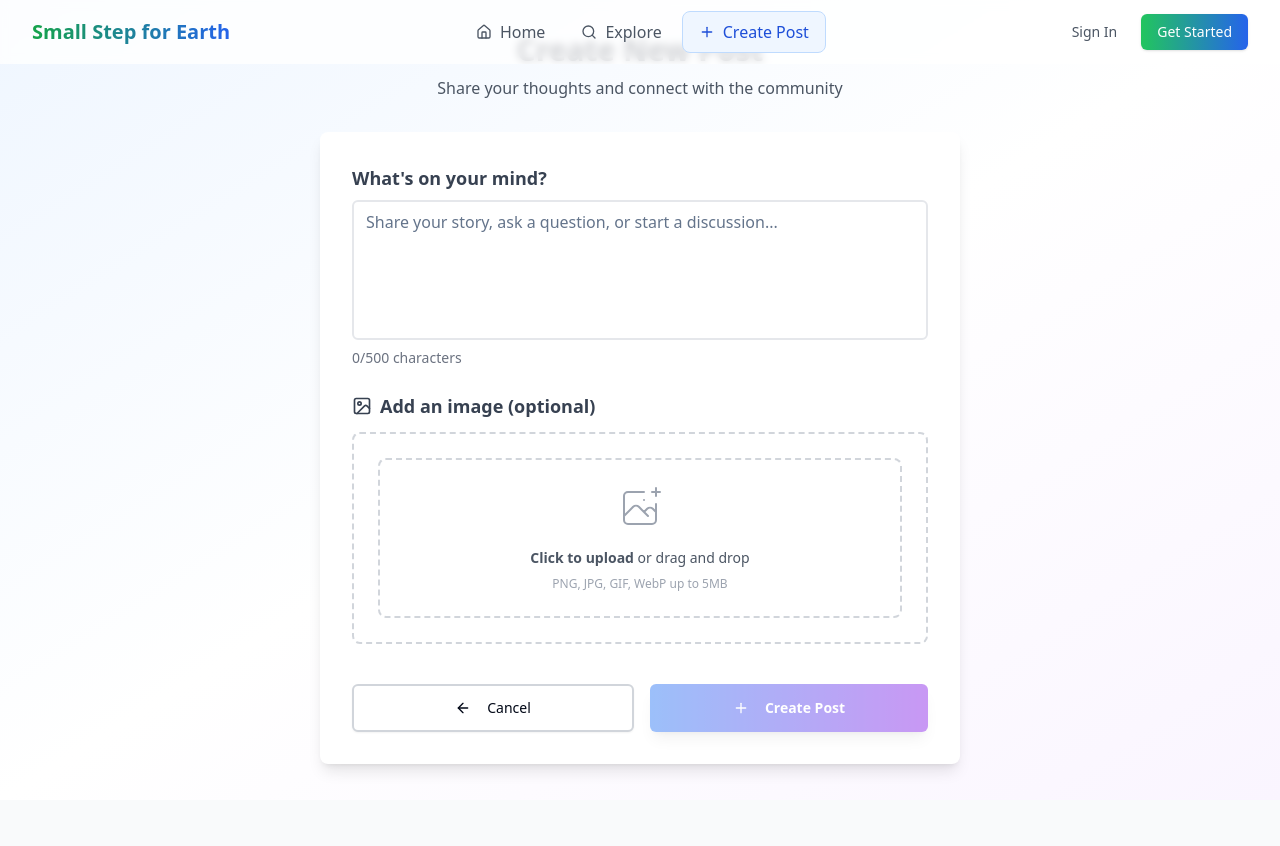
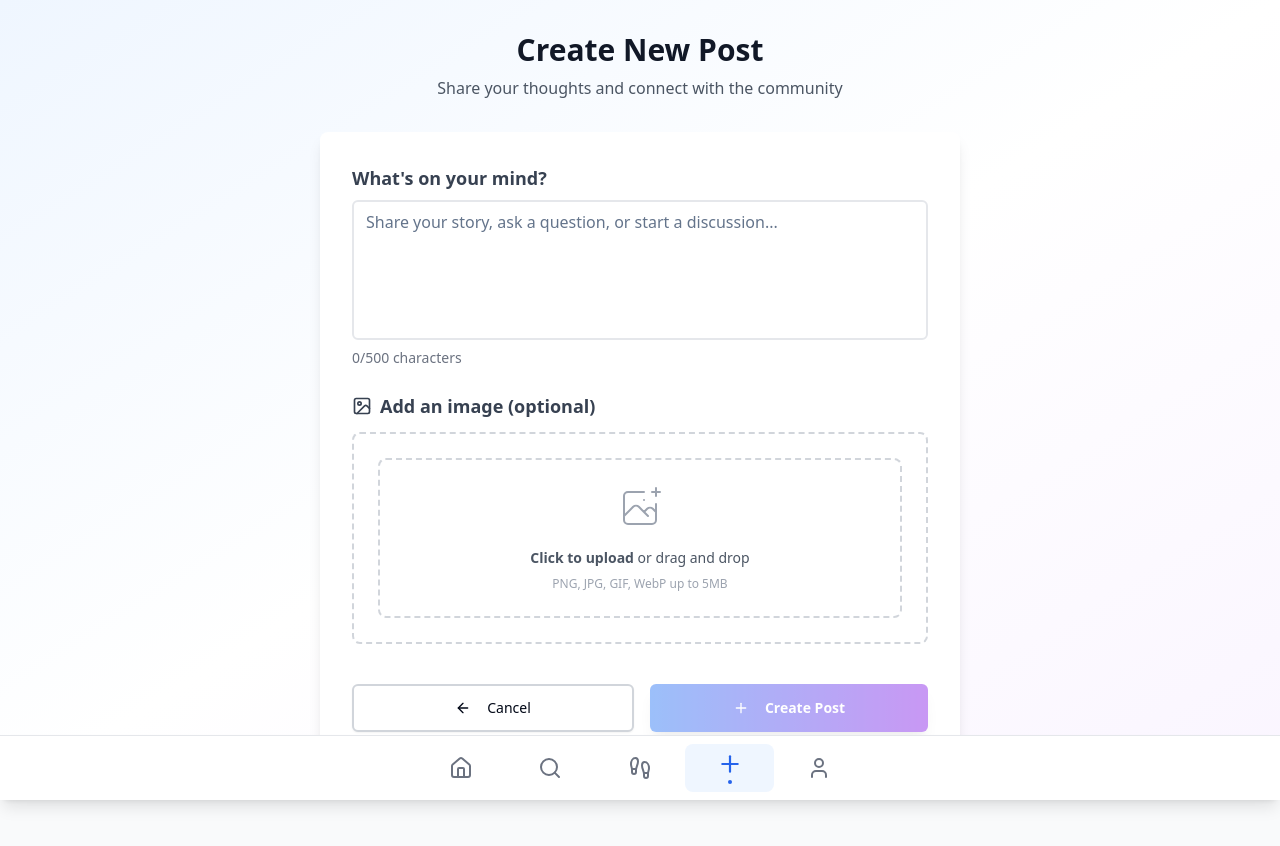
Before and after one commit to sanjaysagar12/social-media, a Next.js app in the folder frontend/: page /post/create in a window 1280 px wide. Shown: the top 846 px of the page. Before the commit the page ends 800 px from the top, so only its background shows below. Built offline with nearby package versions, Linux system fonts and the light colour scheme.

Commit message:
feat: implement BottomNavigation component and refactor layout to include it

```diff
--- a/frontend/app/layout.tsx
+++ b/frontend/app/layout.tsx
@@ -30,7 +30,7 @@ export default function RootLayout({
         className={`${geistSans.variable} ${geistMono.variable} antialiased bg-gray-50 text-gray-900`}
       >
         <ConditionalHeader />
-        <main className="min-h-screen">
+        <main className="min-h-screen pb-20">
           {children}
         </main>
       </body>
--- /dev/null
+++ b/frontend/components/BottomNavigation.tsx
@@ -0,0 +1,132 @@
+'use client';
+
+import { useState, useEffect } from 'react';
+import { useRouter, usePathname } from 'next/navigation';
+import Link from 'next/link';
+import {
+  Home,
+  Search,
+  Plus,
+  User,
+  Footprints,
+  Sparkles
+} from 'lucide-react';
+
+interface UserProfile {
+  id: string;
+  name: string;
+  email: string;
+  avatar: string;
+  role: string;
+}
+
+export default function BottomNavigation() {
+  const router = useRouter();
+  const pathname = usePathname();
+  const [isAuthenticated, setIsAuthenticated] = useState(false);
+  const [user, setUser] = useState<UserProfile | null>(null);
+  const [isLoading, setIsLoading] = useState(true);
+
+  useEffect(() => {
+    checkAuthStatus();
+  }, []);
+
+  const checkAuthStatus = async () => {
+    const token = localStorage.getItem('access_token');
+    if (token) {
+      try {
+        // Decode token to get user info
+        const payload = JSON.parse(atob(token.split('.')[1]));
+        setIsAuthenticated(true);
+
+        // Fetch user profile
+        const response = await fetch('http://localhost:3000/api/user/me', {
+          headers: {
+            'Authorization': `Bearer ${token}`,
+            'Content-Type': 'application/json',
+          },
+        });
+
+        if (response.ok) {
+          const data = await response.json();
+          setUser(data.data);
+        }
+      } catch (error) {
+        console.error('Error checking auth status:', error);
+        // Token might be invalid, clear it
+        localStorage.removeItem('access_token');
+        setIsAuthenticated(false);
+        setUser(null);
+      }
+    } else {
+      setIsAuthenticated(false);
+      setUser(null);
+    }
+    setIsLoading(false);
+  };
+
+  const navigation = [
+    { name: 'Home', href: '/', icon: Home, requiresAuth: false },
+    { name: 'Explore', href: '/explore', icon: Search, requiresAuth: true },
+    { name: 'Steps', href: '/step', icon: Footprints, requiresAuth: true },
+    { name: 'Create', href: '/post/create', icon: Plus, requiresAuth: true },
+    { name: 'Profile', href: '/profile', icon: User, requiresAuth: true },
+  ];
+
+  const isActive = (href: string) => {
+    if (href === '/') return pathname === '/';
+    return pathname.startsWith(href);
+  };
+
+  const handleNavigation = (href: string, requiresAuth: boolean) => {
+    if (requiresAuth && !isAuthenticated) {
+      router.push('/auth/login');
+      return;
+    }
+    router.push(href);
+  };
+
+  if (isLoading) {
+    return (
+      <nav className="fixed bottom-0 left-0 right-0 z-50 bg-white border-t border-gray-200 shadow-lg">
+        <div className="flex items-center justify-center h-16">
+          <div className="flex space-x-8">
+            {[...Array(5)].map((_, i) => (
+              <div key={i} className="w-8 h-8 bg-gray-200 rounded-full animate-pulse"></div>
+            ))}
+          </div>
+        </div>
+      </nav>
+    );
+  }
+
+  return (
+    <nav className="fixed bottom-0 left-0 right-0 z-50 bg-white/95 backdrop-blur-md border-t border-gray-200 shadow-lg">
+      <div className="flex items-center justify-center h-16 px-4">
+        <div className="flex items-center justify-around w-full max-w-md">
+          {navigation.map((item) => {
+            const Icon = item.icon;
+            const active = isActive(item.href);
+            return (
+              <button
+                key={item.name}
+                onClick={() => handleNavigation(item.href, item.requiresAuth)}
+                className={`flex flex-col items-center justify-center p-2 rounded-lg transition-all duration-200 min-w-0 flex-1 ${
+                  active
+                    ? 'text-blue-600 bg-blue-50'
+                    : 'text-gray-500 hover:text-gray-700 hover:bg-gray-50'
+                }`}
+                title={item.name}
+              >
+                <Icon className={`w-6 h-6 ${active ? 'scale-110' : ''}`} />
+                {active && (
+                  <div className="w-1 h-1 bg-blue-600 rounded-full mt-1"></div>
+                )}
+              </button>
+            );
+          })}
+        </div>
+      </div>
+    </nav>
+  );
+}
--- a/frontend/components/ConditionalHeader.tsx
+++ b/frontend/components/ConditionalHeader.tsx
@@ -1,15 +1,15 @@
 'use client';
 
 import { usePathname } from 'next/navigation';
-import ModernHeader from '@/components/ModernHeader';
+import BottomNavigation from '@/components/BottomNavigation';
 
 export default function ConditionalHeader() {
   const pathname = usePathname();
-  const showHeader = pathname !== '/' && !pathname.startsWith('/auth/') && !pathname.startsWith('/profile/');
+  const showNavigation = pathname !== '/' && !pathname.startsWith('/auth/');
 
-  if (!showHeader) {
+  if (!showNavigation) {
     return null;
   }
 
-  return <ModernHeader />;
+  return <BottomNavigation />;
 }
--- a/frontend/components/ModernHeader.tsx
+++ b/frontend/components/ModernHeader.tsx
@@ -89,9 +89,7 @@ export default function ModernHeader() {
   };
 
   const navigation = [
-    { name: 'Home', href: '/', icon: Home, requiresAuth: false },
-    { name: 'Explore', href: '/explore', icon: Search, requiresAuth: true },
-    { name: 'Create Post', href: '/post/create', icon: Plus, requiresAuth: true },
+    // Navigation moved to bottom navigation component
   ];
 
   const isActive = (href: string) => {
@@ -151,8 +149,8 @@ export default function ModernHeader() {
             </Link>
           </div>
 
-          {/* Desktop Navigation */}
-          <nav className="hidden md:flex items-center space-x-1">
+          {/* Desktop Navigation - Moved to bottom */}
+          {/* <nav className="hidden md:flex items-center space-x-1">
             {navigation.map((item) => {
               const Icon = item.icon;
               const active = isActive(item.href);
@@ -171,7 +169,7 @@ export default function ModernHeader() {
                 </button>
               );
             })}
-          </nav>
+          </nav> */}
 
           {/* Right side actions */}
           <div className="flex items-center space-x-3">
@@ -255,32 +253,10 @@ export default function ModernHeader() {
           </div>
         </div>
 
-        {/* Mobile Navigation */}
+        {/* Mobile Navigation - Moved to bottom */}
         {isMobileMenuOpen && (
           <div className="md:hidden border-t border-gray-200 bg-white/95 backdrop-blur-md">
             <div className="px-2 pt-2 pb-3 space-y-1">
-              {navigation.map((item) => {
-                const Icon = item.icon;
-                const active = isActive(item.href);
-                return (
-                  <button
-                    key={item.name}
-                    onClick={() => {
-                      handleNavigation(item.href, item.requiresAuth);
-                      setIsMobileMenuOpen(false);
-                    }}
-                    className={`flex items-center space-x-3 px-3 py-2 rounded-lg font-medium transition-all duration-200 w-full text-left ${
-                      active
-                        ? 'bg-blue-50 text-blue-700 border border-blue-200'
-                        : 'text-gray-600 hover:text-gray-900 hover:bg-gray-50'
-                    }`}
-                  >
-                    <Icon className="w-5 h-5" />
-                    <span>{item.name}</span>
-                  </button>
-                );
-              })}
-
               {/* Mobile Auth Section */}
               <div className="pt-2 border-t border-gray-200 mt-2">
                 {isAuthenticated ? (
```
